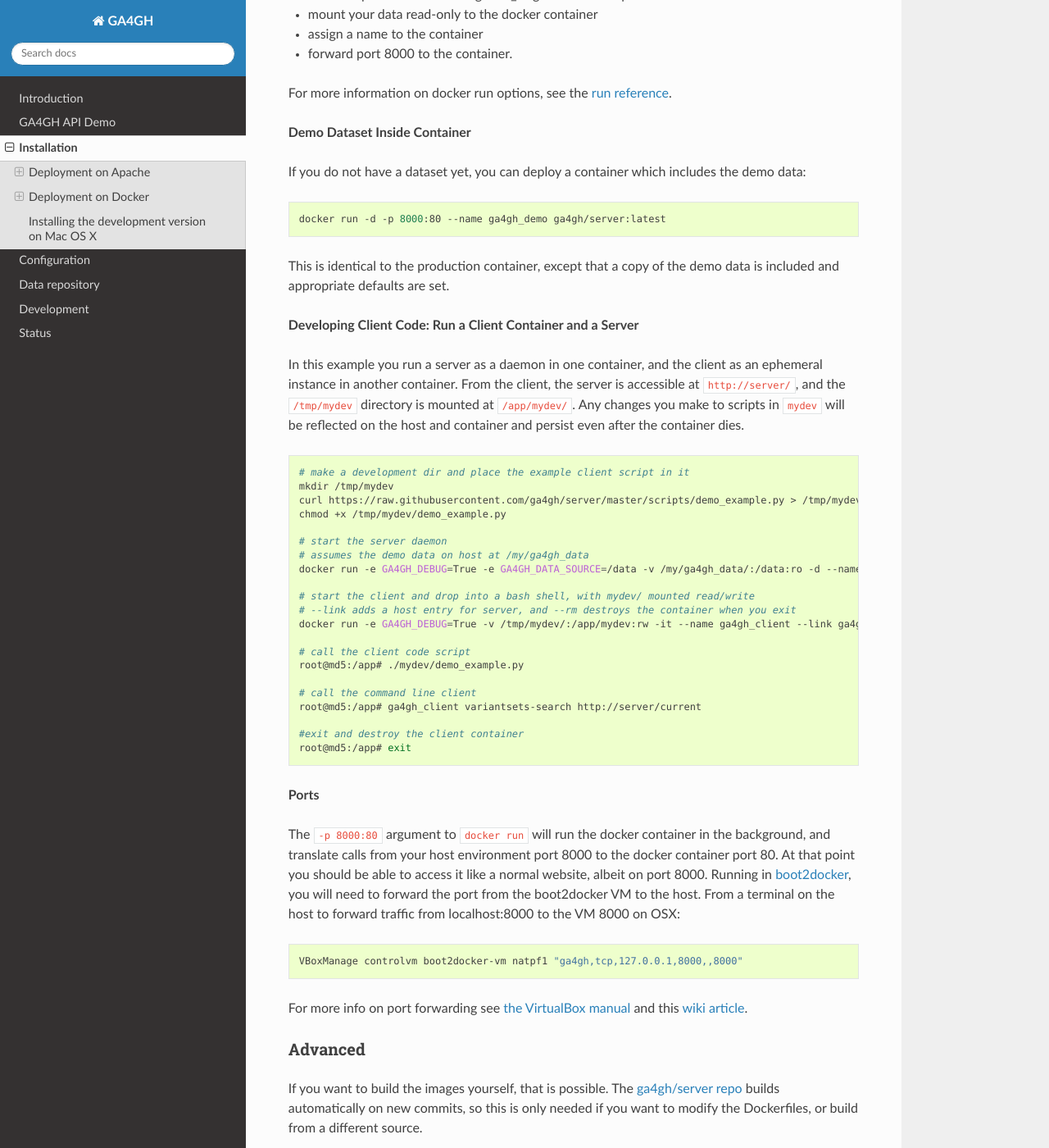
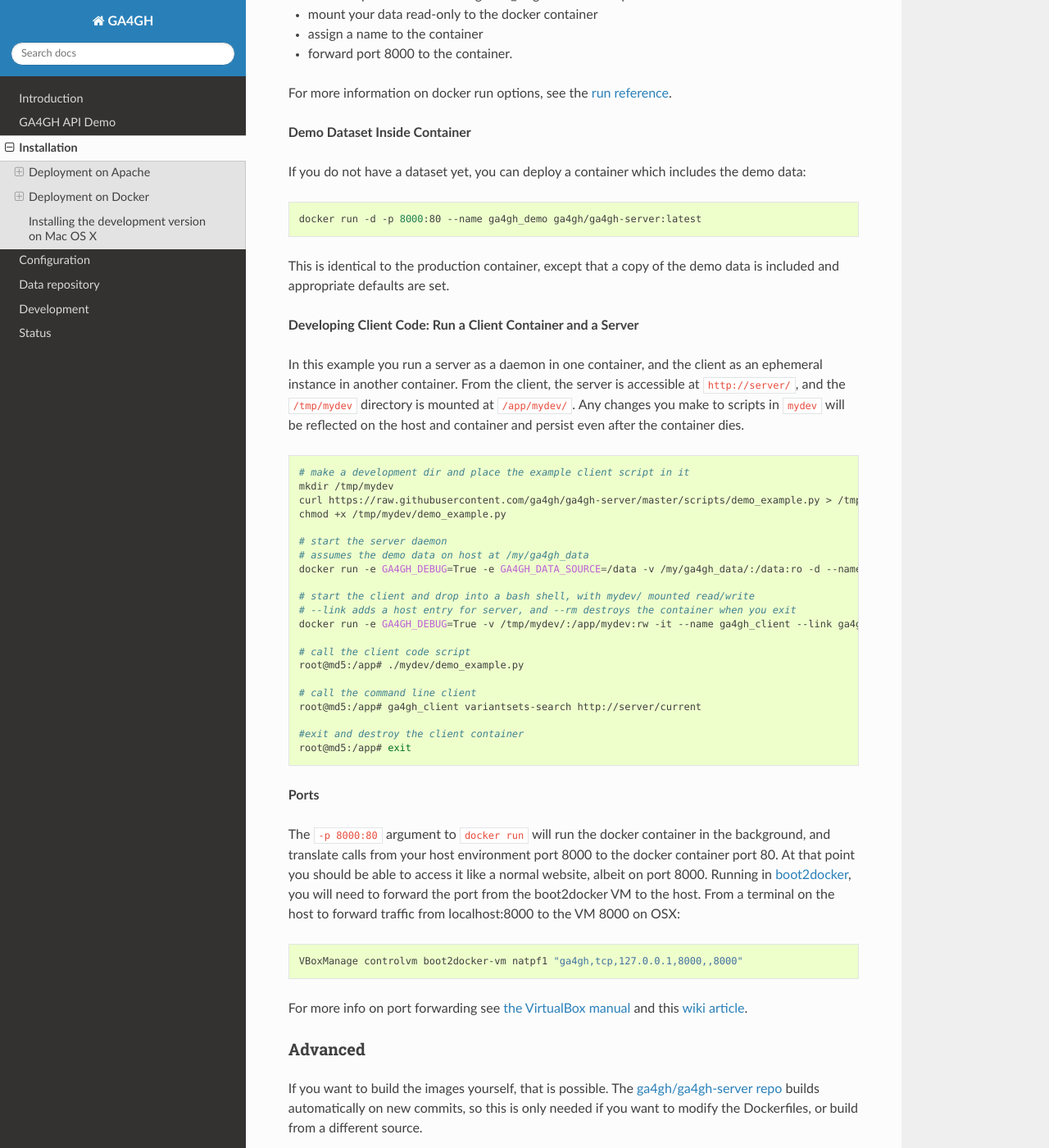
Before and after one commit to ga4gh/ga4gh-server, a Sphinx documentation site: the page built from docs/installation.rst, in a window 1280 px wide and 1400 px high, scrolled down 3836 px. Shown: the whole window at 82% size. Built offline with Sphinx 7.4.7 and the Read the Docs theme 2.0.0, drawn with Linux system fonts in a browser that asks for light colours; some of the changed text lies outside the part shown.

Commit message:
Change URLs to prepare for GitHub rename (#1587)
Issue #1585

```diff
--- a/dev-requirements.txt
+++ b/dev-requirements.txt
@@ -1,4 +1,4 @@
-# This file lists the requirements needed to develop on ga4gh/server.
+# This file lists the requirements needed to develop on ga4gh/ga4gh-server.
 
 # Include the requirements.txt file
 -r requirements.txt -c constraints.txt
--- a/docs/demo.rst
+++ b/docs/demo.rst
@@ -59,7 +59,7 @@ Now we can download some example data, which we'll use for our demo:
 
 .. code-block:: bash
 
-    (ga4gh-env) $ wget https://github.com/ga4gh/server/releases/download/data/ga4gh-example-data_4.6.tar
+    (ga4gh-env) $ wget https://github.com/ga4gh/ga4gh-server/releases/download/data/ga4gh-example-data_4.6.tar
     (ga4gh-env) $ tar -xvf ga4gh-example-data_4.6.tar
 
 After extracting the data, we can then run the ``ga4gh_server`` application:
--- a/docs/installation.rst
+++ b/docs/installation.rst
@@ -62,7 +62,7 @@ Download and unpack the example data:
 
 .. code-block:: bash
 
-  wget https://github.com/ga4gh/server/releases/download/data/ga4gh-example-data_4.6.tar
+  wget https://github.com/ga4gh/ga4gh-server/releases/download/data/ga4gh-example-data_4.6.tar
   tar -xf ga4gh-example-data_4.6.tar
 
 Create the WSGI file at ``/srv/ga4gh/application.wsgi`` and write the following
@@ -193,13 +193,13 @@ If you already have a dataset on your machine, you can download and deploy the a
 
 .. code-block:: bash
 
-  docker run -e GA4GH_DATA_SOURCE=/data -v /my/ga4gh_data/:/data:ro -d -p 8000:80 --name ga4gh_server ga4gh/server:latest
+  docker run -e GA4GH_DATA_SOURCE=/data -v /my/ga4gh_data/:/data:ro -d -p 8000:80 --name ga4gh_server ga4gh/ga4gh-server:latest
 
 Replace ``/my/ga4gh_data/`` with the path to your data.
 
 This will:
 
-* pull the automatically built image from `Dockerhub <https://registry.hub.docker.com/u/ga4gh/server/>`_
+* pull the automatically built image from `Dockerhub <https://registry.hub.docker.com/u/ga4gh/ga4gh-server/>`_
 * start an apache server running mod_wsgi on container port 80
 * mount your data read-only to the docker container
 * assign a name to the container
@@ -213,7 +213,7 @@ If you do not have a dataset yet, you can deploy a container which includes the
 
 .. code-block:: bash
 
-  docker run -d -p 8000:80 --name ga4gh_demo ga4gh/server:latest
+  docker run -d -p 8000:80 --name ga4gh_demo ga4gh/ga4gh-server:latest
 
 This is identical to the production container, except that a copy of the demo data is included and appropriate defaults are set.
 
@@ -226,16 +226,16 @@ From the client, the server is accessible at ``http://server/``, and the ``/tmp/
 
   # make a development dir and place the example client script in it
   mkdir /tmp/mydev
-  curl https://raw.githubusercontent.com/ga4gh/server/master/scripts/demo_example.py > /tmp/mydev/demo_example.py
+  curl https://raw.githubusercontent.com/ga4gh/ga4gh-server/master/scripts/demo_example.py > /tmp/mydev/demo_example.py
   chmod +x /tmp/mydev/demo_example.py
 
   # start the server daemon
   # assumes the demo data on host at /my/ga4gh_data
-  docker run -e GA4GH_DEBUG=True -e GA4GH_DATA_SOURCE=/data -v /my/ga4gh_data/:/data:ro -d --name ga4gh_server ga4gh/server:latest
+  docker run -e GA4GH_DEBUG=True -e GA4GH_DATA_SOURCE=/data -v /my/ga4gh_data/:/data:ro -d --name ga4gh_server ga4gh/ga4gh-server:latest
 
   # start the client and drop into a bash shell, with mydev/ mounted read/write
   # --link adds a host entry for server, and --rm destroys the container when you exit
-  docker run -e GA4GH_DEBUG=True -v /tmp/mydev/:/app/mydev:rw -it --name ga4gh_client --link ga4gh_server:server --entrypoint=/bin/bash --rm ga4gh/server:latest
+  docker run -e GA4GH_DEBUG=True -v /tmp/mydev/:/app/mydev:rw -it --name ga4gh_client --link ga4gh_server:server --entrypoint=/bin/bash --rm ga4gh/ga4gh-server:latest
 
   # call the client code script
   root@md5:/app# ./mydev/demo_example.py
@@ -263,7 +263,7 @@ For more info on port forwarding see `the VirtualBox manual <https://www.virtual
 Advanced
 ++++++++
 
-If you want to build the images yourself, that is possible. The `ga4gh/server repo <https://registry.hub.docker.com/u/ga4gh/server/>`_
+If you want to build the images yourself, that is possible. The `ga4gh/ga4gh-server repo <https://registry.hub.docker.com/u/ga4gh/ga4gh-server/>`_
 builds automatically on new commits, so this is only needed if you want to modify the Dockerfiles, or build from a different source.
 
 The prod and demo builds are based off of `mod_wsgi-docker <https://github.com/GrahamDumpleton/mod_wsgi-docker>`_, a project from the author of mod_wsgi.
@@ -306,7 +306,7 @@ To enable DEBUG on your docker server, call docker run with ``-e GA4GH_DEBUG=Tru
 
 .. code-block:: bash
 
-  docker run -itd -p 8000:80 --name ga4gh_demo -e GA4GH_DEBUG=True ga4gh/server:latest
+  docker run -itd -p 8000:80 --name ga4gh_demo -e GA4GH_DEBUG=True ga4gh/ga4gh-server:latest
 
 This will set the environment variable which is read by config.py
 
@@ -348,7 +348,7 @@ to work from your command line.)
 
 .. code-block:: bash
 
-  git clone https://github.com/ga4gh/server.git
+  git clone https://github.com/ga4gh/ga4gh-server.git
 
 Before installing Python library dependencies, create a virtualenv sandbox to
 isolate it from the rest of the system, and then activate it:
--- a/docs/status.rst
+++ b/docs/status.rst
@@ -13,7 +13,7 @@ reads API. Some missing features are:
 - Searching over multiple ReadGroups in different ReadGroupSets.
 
 For more detail on individual development issues, please see the project's
-`issue page <https://github.com/ga4gh/server/issues>`_.
+`issue page <https://github.com/ga4gh/ga4gh-server/issues>`_.
 
 +++++++++++++
 Release Notes
--- a/requirements.txt
+++ b/requirements.txt
@@ -1,5 +1,5 @@
 # This file lists requirements needed to run the executables shipped
-# by ga4gh/server.
+# by ga4gh/ga4gh-server.
 #
 # These requirements are read directly into setup.py, so specify them
 # in the order that they should be in in setup.py
--- a/setup.py
+++ b/setup.py
@@ -45,7 +45,7 @@ setup(
               "ga4gh.server.templates"],
     namespace_packages=["ga4gh"],
     zip_safe=False,
-    url="https://github.com/ga4gh/server",
+    url="https://github.com/ga4gh/ga4gh-server",
     use_scm_version={"write_to": "ga4gh/server/_version.py"},
     entry_points={
         'console_scripts': [
```
Also changed, not shown: CONTRIBUTING.md (+5 -4 lines), README.txt (+7 -7 lines), docs/development.rst (+10 -10 lines), .travis.yml, 4 other files.
